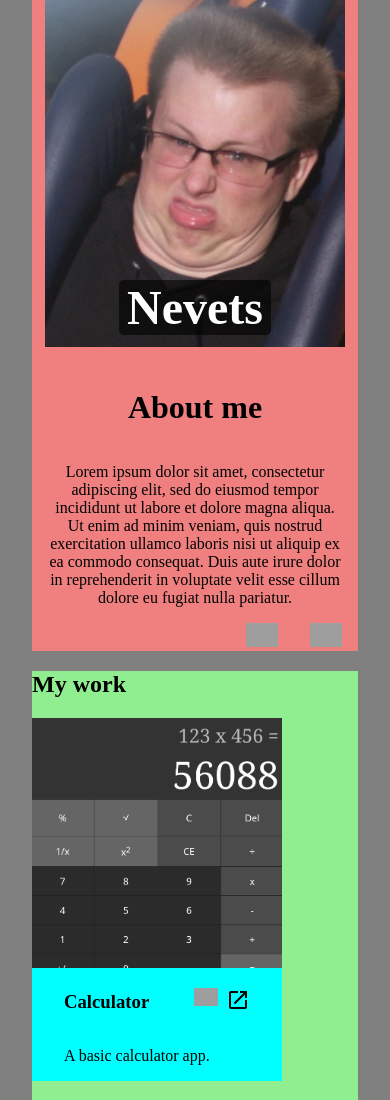
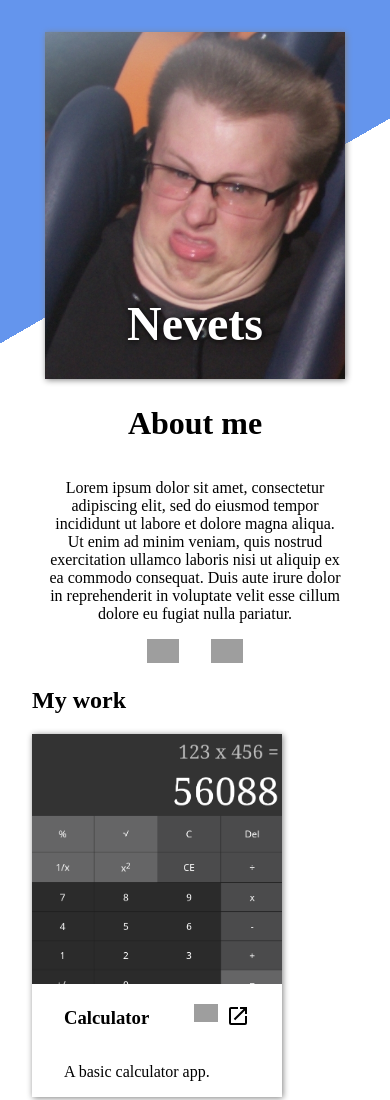
Before and after one commit to nevets10-the-odin-project/project-homepage, a plain HTML site: page index.html in a window 390 px wide. Shown: the top 1100 px of the page. Drawn offline with nearby package versions, Linux system fonts and the light colour scheme; grey boxes are pictures that could not be loaded.

Commit message:
Swap colors, drop shadows, adjust mobile layout

```diff
--- a/style.css
+++ b/style.css
@@ -1,9 +1,10 @@
 html {
-	background-color: gray;
+	background-color: white;
 }
 
 body {
 	margin: 0;
+	background: linear-gradient(170deg, cornflowerblue 20%, rgba(0, 0, 0, 0) 20%);
 }
 
 body > * {
@@ -11,25 +12,23 @@ body > * {
 }
 
 header {
-	background-color: lightcoral;
 	display: flex;
-	gap: 1rem;
 	align-items: center;
 }
 
 header picture img {
 	max-width: 300px;
+	filter: drop-shadow(1px 1px 3px gray);
 }
 
 main {
-	background-color: lightgreen;
 	margin-bottom: 2rem;
 }
 
 footer {
-	background-color: lightblue;
 	margin: 2rem 0 0 0;
 	padding: 1rem 2rem 2rem 2rem;
+	background-color: cornflowerblue;
 }
 
 .me {
@@ -42,7 +41,7 @@ footer {
 	position: absolute;
 	top: 17rem;
 	color: white;
-	background-color: rgba(0, 0, 0, 0.6);
+	filter: drop-shadow(1px 1px 3px black);
 	padding: 0 0.5rem;
 	max-width: fit-content;
 	border-radius: 5px;
@@ -52,6 +51,8 @@ footer {
 .about {
 	display: flex;
 	flex-direction: column;
+	background-color: white;
+	filter: drop-shadow(1px 1px 3px gray);
 }
 
 .about > * {
@@ -69,8 +70,9 @@ footer {
 }
 
 .project {
-	background-color: aqua;
+	background-color: white;
 	max-width: 250px;
+	filter: drop-shadow(1px 1px 3px gray);
 }
 
 .project img {
@@ -125,6 +127,10 @@ footer {
 
 @media (max-width: 595px) {
 	/* Mobile */
+	body {
+		background: linear-gradient(150deg, cornflowerblue 8%, rgba(0, 0, 0, 0) 8%);
+	}
+
 	header {
 		flex-direction: column;
 		text-align: center;
@@ -132,10 +138,19 @@ footer {
 
 	.me {
 		max-width: 70vw;
+		padding-top: 2rem;
 	}
 
 	.me h2 {
-		top: 15rem;
+		top: 16rem;
+	}
+
+	.about {
+		filter: none;
+	}
+
+	.about .social {
+		align-self: center;
 	}
 
 	footer {
```
